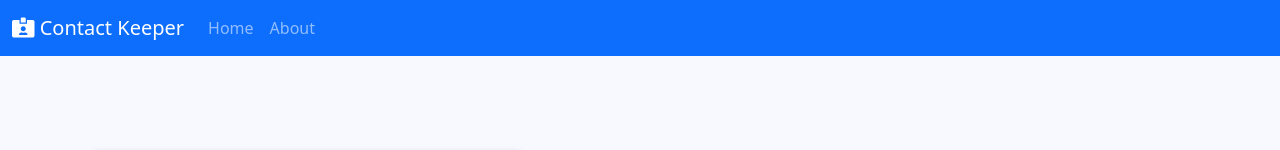
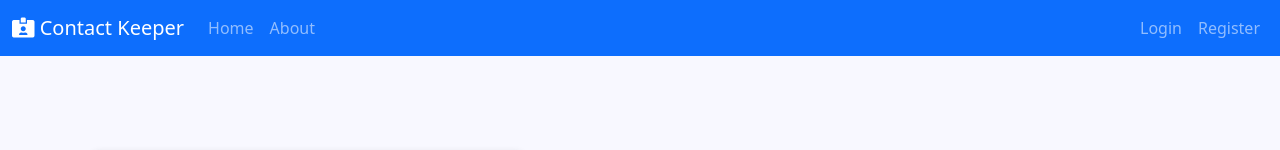
Before and after one commit to Linkinlog/contact-keeper, a React (Create React App) app in the folder client/: page / in a window 1280 px wide. Shown: the top 150 px of the page. Built offline with nearby package versions, Linux system fonts and the light colour scheme.

Commit message:
added login/register if not authenticated

```diff
--- a/client/src/components/layout/Navbar.js
+++ b/client/src/components/layout/Navbar.js
@@ -1,8 +1,11 @@
-import React from 'react';
+import React, { useContext } from 'react';
 import PropTypes from 'prop-types';
 import { Link } from 'react-router-dom';
+import AuthContext from '../../context/auth/authContext';
 
 export const Navbar = ({ title, icon }) => {
+	const authContext = useContext(AuthContext)
+	const {isAuthenticated} = authContext
 	return (
 		<nav  className='navbar navbar-expand-md navbar-dark bg-primary'>
 			<div  className='container-fluid'>
@@ -25,6 +28,16 @@ export const Navbar = ({ title, icon }) => {
 							</Link>
 						</li>
 					</ul>
+					{!isAuthenticated &&
+										<ul className="navbar-nav ms-auto">
+										<li className="nav-item">
+											<Link className="nav-link" to='/login'>Login</Link>
+										</li>
+										<li className="nav-item">
+											<Link className="nav-link" to='/register'>Register</Link>
+										</li>
+									</ul>
+					}
 				</div>
 			</div>
 		</nav>
```
